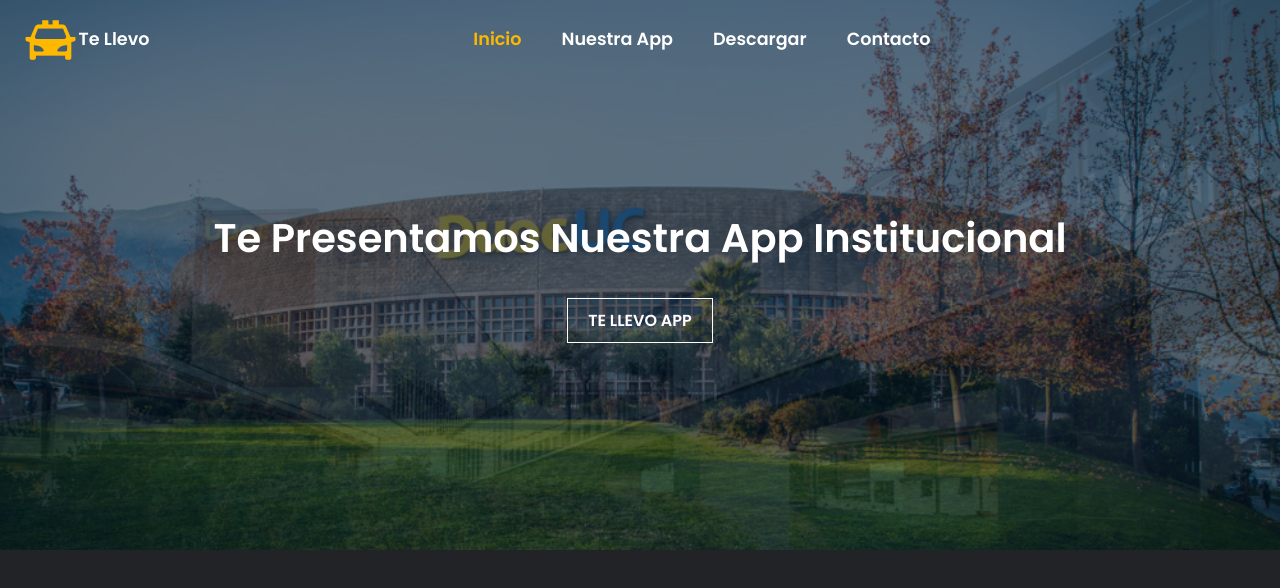
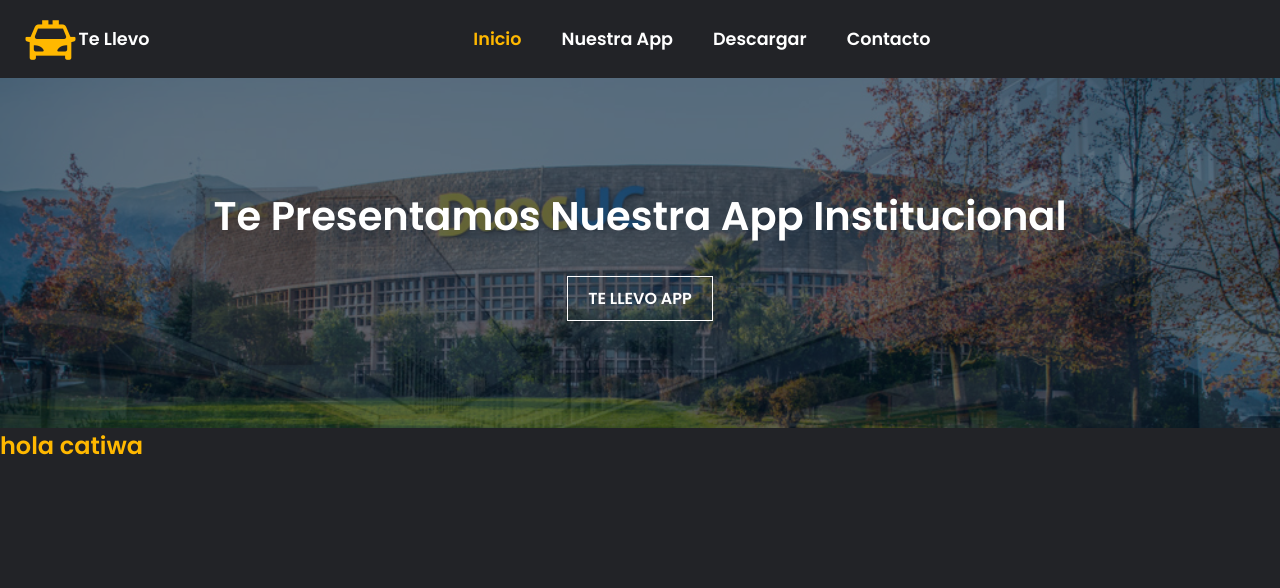
Before and after one commit to DexterGr1f/ExamenT, a plain HTML site: page index.html in a window 1280 px wide. Drawn offline with nearby package versions, Linux system fonts and the light colour scheme.

Commit message:
arreglos
arreglo al slider y header

```diff
--- a/index.html
+++ b/index.html
@@ -36,13 +36,16 @@
         <div class="banner-content">
             <h1>Te Presentamos Nuestra App Institucional</h1>
             <a href="#">Te Llevo App</a>
-
         </div>
       </section>
       <!-- Slider -->
     <!-- Main -->
     <main>
-
+        <Section>
+            <div class="title">
+                <h1>hola catiwa</h1>
+            </div>
+        </Section>
     </main>
     <!-- Main -->
       <!-- js link -->
--- a/stylesheet.css
+++ b/stylesheet.css
@@ -17,8 +17,11 @@ body{
     background: var(--bg-color);
     color: var(--text-color);
 }
+.title{
+    color: var(--main-color);
+}
 header{
-    position: fixed;
+    position: relative;
     width: 100%;
     top: 0;
     right: 0;
@@ -77,7 +80,7 @@ header{
 .banner{
     position: fixed;
     width: 100%;
-    height: calc(75vh - 50px);
+    height: calc(50vh - 50px);
     background-color: #F5F5F5;
     background-size: cover;
     background-position: center;
@@ -143,7 +146,9 @@ header{
     }
 }
 /* Main */
-
+main{
+    margin-top: calc(50vh - 50px);
+}
 
 @media (max-width: 1280px){
     header{
```
